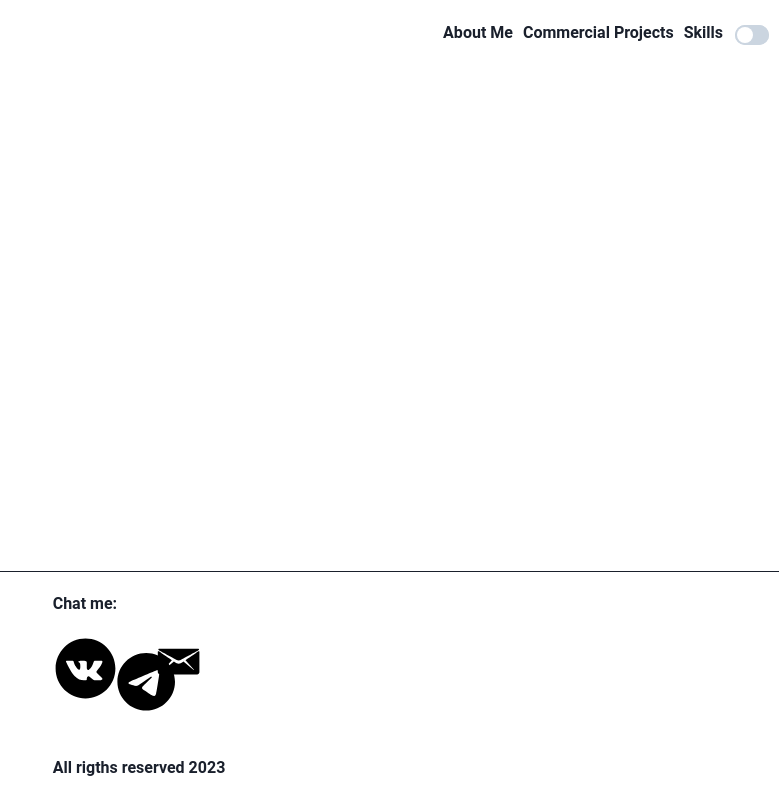
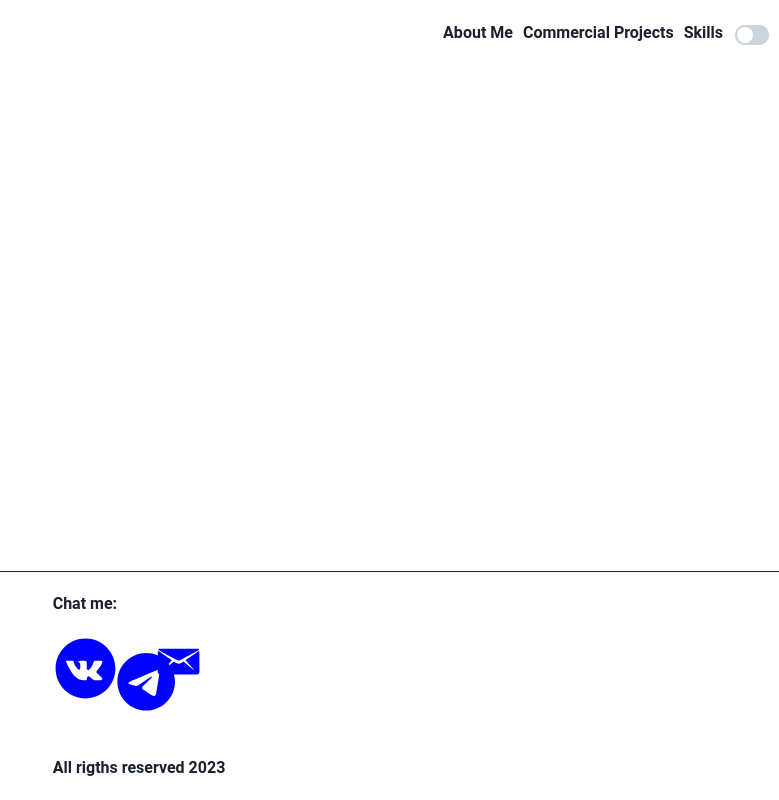
Before and after one commit to AndrewChernigovsky/gameDeveloper, a React (Create React App) app: page / in a window 1280 px wide. Shown: the whole page, without its empty margins (501-1280 px from the left). Built offline with nearby package versions, Linux system fonts and the light colour scheme.

Commit message:
change icons color

```diff
--- a/src/AllImages.tsx
+++ /dev/null
@@ -1,26 +0,0 @@
-const VkIcon = () => {
-	return (
-		<svg xmlns="http://www.w3.org/2000/svg" viewBox="0 0 50 50" width="65px" height="65px">    <path d="M25,2C12.318,2,2,12.318,2,25s10.318,23,23,23c12.683,0,23-10.318,23-23S37.683,2,25,2z M34.973,29.535 c2.237,1.986,2.702,2.695,2.778,2.816C38.678,33.821,36.723,34,36.723,34h-4.12c0,0-1.003,0.011-1.86-0.557 c-1.397-0.915-2.86-2.689-3.888-2.381C25.992,31.32,26,32.486,26,33.483C26,33.84,25.693,34,25,34s-0.981,0-1.288,0 c-2.257,0-4.706-0.76-7.149-3.313c-3.456-3.609-6.487-10.879-6.487-10.879s-0.179-0.366,0.016-0.589 c0.221-0.25,0.822-0.218,0.822-0.218L14.909,19c0,0,0.376,0.071,0.646,0.261c0.223,0.156,0.347,0.454,0.347,0.454 s0.671,2.216,1.526,3.629c1.67,2.758,2.447,2.828,3.014,2.531C21.27,25.445,21,22.513,21,22.513s0.037-1.259-0.395-1.82 c-0.333-0.434-0.97-0.665-1.248-0.701c-0.225-0.029,0.151-0.423,0.63-0.648C20.627,19.059,21.498,18.986,23,19 c1.169,0.011,1.506,0.081,1.962,0.186C26.341,19.504,26,20.343,26,23.289c0,0.944-0.13,2.271,0.582,2.711 c0.307,0.19,1.359,0.422,3.231-2.618c0.889-1.442,1.596-3.834,1.596-3.834s0.146-0.263,0.373-0.393 c0.232-0.133,0.225-0.13,0.543-0.13S35.832,19,36.532,19c0.699,0,1.355-0.008,1.468,0.402c0.162,0.589-0.516,2.607-2.234,4.797 C32.943,27.793,32.63,27.457,34.973,29.535z" /></svg>
-	);
-};
-
-const TelegramIcon = () => {
-	return (
-		<svg xmlns="http://www.w3.org/2000/svg" viewBox="0 0 100 100" width="120px" height="125px" baseProfile="basic"><path d="M36,12c13.255,0,24,10.745,24,24S49.255,60,36,60S12,49.255,12,36S22.745,12,36,12z M44.279,45.783	c0.441-1.354,2.51-14.853,2.765-17.513c0.077-0.806-0.177-1.341-0.676-1.58c-0.603-0.29-1.496-0.145-2.533,0.229	c-1.421,0.512-19.59,8.227-20.64,8.673c-0.995,0.423-1.937,0.884-1.937,1.552c0,0.47,0.279,0.734,1.047,1.008	c0.799,0.285,2.812,0.895,4.001,1.223c1.145,0.316,2.448,0.042,3.178-0.412c0.774-0.481,9.71-6.46,10.351-6.984	c0.641-0.524,1.152,0.147,0.628,0.672c-0.524,0.524-6.657,6.477-7.466,7.301c-0.982,1.001-0.285,2.038,0.374,2.453	c0.752,0.474,6.163,4.103,6.978,4.685c0.815,0.582,1.641,0.846,2.398,0.846S43.902,46.94,44.279,45.783z" /></svg>
-	);
-};
-
-const EmailIcon = () => {
-	return (
-		<svg id="Layer_1" viewBox="0 0 500 500" width="50px" height="50px" ><g><path d="M67,148.7c11,5.8,163.8,89.1,169.5,92.1c5.7,3,11.5,4.4,20.5,4.4c9,0,14.8-1.4,20.5-4.4c5.7-3,158.5-86.3,169.5-92.1   c4.1-2.1,11-5.9,12.5-10.2c2.6-7.6-0.2-10.5-11.3-10.5H257H65.8c-11.1,0-13.9,3-11.3,10.5C56,142.9,62.9,146.6,67,148.7z" /><path d="M455.7,153.2c-8.2,4.2-81.8,56.6-130.5,88.1l82.2,92.5c2,2,2.9,4.4,1.8,5.6c-1.2,1.1-3.8,0.5-5.9-1.4l-98.6-83.2   c-14.9,9.6-25.4,16.2-27.2,17.2c-7.7,3.9-13.1,4.4-20.5,4.4c-7.4,0-12.8-0.5-20.5-4.4c-1.9-1-12.3-7.6-27.2-17.2l-98.6,83.2   c-2,2-4.7,2.6-5.9,1.4c-1.2-1.1-0.3-3.6,1.7-5.6l82.1-92.5c-48.7-31.5-123.1-83.9-131.3-88.1c-8.8-4.5-9.3,0.8-9.3,4.9   c0,4.1,0,205,0,205c0,9.3,13.7,20.9,23.5,20.9H257h185.5c9.8,0,21.5-11.7,21.5-20.9c0,0,0-201,0-205   C464,153.9,464.6,148.7,455.7,153.2z" /></g></svg>
-	);
-};
-
-
-const icons = {
-	VkIcon,
-	TelegramIcon,
-	EmailIcon
-}
-
-export default icons;
--- a/src/layout/Footer/Footer.tsx
+++ b/src/layout/Footer/Footer.tsx
@@ -1,12 +1,7 @@
-import {
-	Flex,
-	Grid,
-	Container,
-	Text
-} from '@chakra-ui/react';
+import { Flex, Grid, Container, Text } from "@chakra-ui/react";
+import { useColorModeValue } from "@chakra-ui/react";
 
-import {Link} from "react-router-dom"
-import icons from './../../AllImages'
+import { Link } from "react-router-dom";
 
 interface IModeTheme {
   colorMode: any;
@@ -14,31 +9,66 @@ interface IModeTheme {
   isDark: boolean;
 }
 
-const Footer = ({colorMode,
-toggleColorMode,
-isDark}: IModeTheme) => {
+const Footer = ({colorMode, toggleColorMode }: IModeTheme) => {
+  const color = useColorModeValue("blue", "white");
+
   return (
-		<footer >
-			<Container maxW={{ lg: '1440px' }} fontFamily="Roboto" fontWeight={600} borderTop={`1px solid `}>
-				<Grid m="0 auto" alignContent="center" justifyContent="center" p={"20px 20px"} gap="20px">
+    <footer>
+      <Container
+        maxW={{ lg: "1440px" }}
+        fontFamily="Roboto"
+        fontWeight={600}
+        borderTop={`1px solid `}
+      >
+        <Grid
+          m="0 auto"
+          alignContent="center"
+          justifyContent="center"
+          p={"20px 20px"}
+          gap="20px"
+        >
           <Text>Chat me: </Text>
           <Flex mb="50px">
-						<Link to="https://vk.com/idcifrun" className='social-link'>
-							{icons.VkIcon()}
+            <Link to="https://vk.com/idcifrun" className="social-link">
+              <svg
+                xmlns="http://www.w3.org/2000/svg"
+                viewBox="0 0 50 50"
+                width="65px"
+                height="65px"
+                fill={color}
+              >
+                <path d="M25,2C12.318,2,2,12.318,2,25s10.318,23,23,23c12.683,0,23-10.318,23-23S37.683,2,25,2z M34.973,29.535 c2.237,1.986,2.702,2.695,2.778,2.816C38.678,33.821,36.723,34,36.723,34h-4.12c0,0-1.003,0.011-1.86-0.557 c-1.397-0.915-2.86-2.689-3.888-2.381C25.992,31.32,26,32.486,26,33.483C26,33.84,25.693,34,25,34s-0.981,0-1.288,0 c-2.257,0-4.706-0.76-7.149-3.313c-3.456-3.609-6.487-10.879-6.487-10.879s-0.179-0.366,0.016-0.589 c0.221-0.25,0.822-0.218,0.822-0.218L14.909,19c0,0,0.376,0.071,0.646,0.261c0.223,0.156,0.347,0.454,0.347,0.454 s0.671,2.216,1.526,3.629c1.67,2.758,2.447,2.828,3.014,2.531C21.27,25.445,21,22.513,21,22.513s0.037-1.259-0.395-1.82 c-0.333-0.434-0.97-0.665-1.248-0.701c-0.225-0.029,0.151-0.423,0.63-0.648C20.627,19.059,21.498,18.986,23,19 c1.169,0.011,1.506,0.081,1.962,0.186C26.341,19.504,26,20.343,26,23.289c0,0.944-0.13,2.271,0.582,2.711 c0.307,0.19,1.359,0.422,3.231-2.618c0.889-1.442,1.596-3.834,1.596-3.834s0.146-0.263,0.373-0.393 c0.232-0.133,0.225-0.13,0.543-0.13S35.832,19,36.532,19c0.699,0,1.355-0.008,1.468,0.402c0.162,0.589-0.516,2.607-2.234,4.797 C32.943,27.793,32.63,27.457,34.973,29.535z" />
+              </svg>
             </Link>
-						<Link to="https://vk.com/idcifrun" className='social-link'>
-							{icons.TelegramIcon()}
+            <Link to="https://vk.com/idcifrun" className="social-link">
+              <svg
+                xmlns="http://www.w3.org/2000/svg"
+                viewBox="0 0 100 100"
+                width="120px"
+                height="125px"
+                baseProfile="basic"
+                fill={color}
+              >
+                <path d="M36,12c13.255,0,24,10.745,24,24S49.255,60,36,60S12,49.255,12,36S22.745,12,36,12z M44.279,45.783	c0.441-1.354,2.51-14.853,2.765-17.513c0.077-0.806-0.177-1.341-0.676-1.58c-0.603-0.29-1.496-0.145-2.533,0.229	c-1.421,0.512-19.59,8.227-20.64,8.673c-0.995,0.423-1.937,0.884-1.937,1.552c0,0.47,0.279,0.734,1.047,1.008	c0.799,0.285,2.812,0.895,4.001,1.223c1.145,0.316,2.448,0.042,3.178-0.412c0.774-0.481,9.71-6.46,10.351-6.984	c0.641-0.524,1.152,0.147,0.628,0.672c-0.524,0.524-6.657,6.477-7.466,7.301c-0.982,1.001-0.285,2.038,0.374,2.453	c0.752,0.474,6.163,4.103,6.978,4.685c0.815,0.582,1.641,0.846,2.398,0.846S43.902,46.94,44.279,45.783z" />
+              </svg>
             </Link>
-						<Link to="https://vk.com/idcifrun" className='social-link'>
-							{icons.EmailIcon()}
-
+            <Link to="https://vk.com/idcifrun" className="social-link">
+              <svg
+                id="Layer_1"
+                viewBox="0 0 500 500"
+                width="50px"
+                height="50px"
+                fill={color}
+              >
+                <g>
+                  <path d="M67,148.7c11,5.8,163.8,89.1,169.5,92.1c5.7,3,11.5,4.4,20.5,4.4c9,0,14.8-1.4,20.5-4.4c5.7-3,158.5-86.3,169.5-92.1   c4.1-2.1,11-5.9,12.5-10.2c2.6-7.6-0.2-10.5-11.3-10.5H257H65.8c-11.1,0-13.9,3-11.3,10.5C56,142.9,62.9,146.6,67,148.7z" />
+                  <path d="M455.7,153.2c-8.2,4.2-81.8,56.6-130.5,88.1l82.2,92.5c2,2,2.9,4.4,1.8,5.6c-1.2,1.1-3.8,0.5-5.9-1.4l-98.6-83.2   c-14.9,9.6-25.4,16.2-27.2,17.2c-7.7,3.9-13.1,4.4-20.5,4.4c-7.4,0-12.8-0.5-20.5-4.4c-1.9-1-12.3-7.6-27.2-17.2l-98.6,83.2   c-2,2-4.7,2.6-5.9,1.4c-1.2-1.1-0.3-3.6,1.7-5.6l82.1-92.5c-48.7-31.5-123.1-83.9-131.3-88.1c-8.8-4.5-9.3,0.8-9.3,4.9   c0,4.1,0,205,0,205c0,9.3,13.7,20.9,23.5,20.9H257h185.5c9.8,0,21.5-11.7,21.5-20.9c0,0,0-201,0-205   C464,153.9,464.6,148.7,455.7,153.2z" />
+                </g>
+              </svg>
             </Link>
-
           </Flex>
           <Text>All rigths reserved 2023</Text>
         </Grid>
-
-
       </Container>
     </footer>
   );
```
Also changed, not shown: 1 other file (tests, documents, lock files or other folders). Lines whose indentation alone changed are shown as unchanged.
